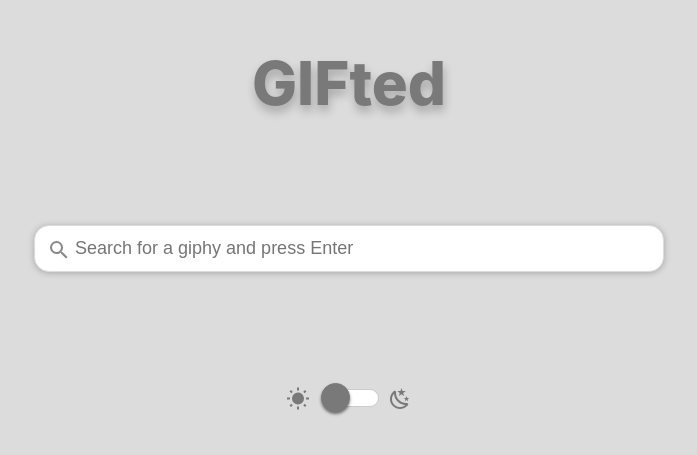
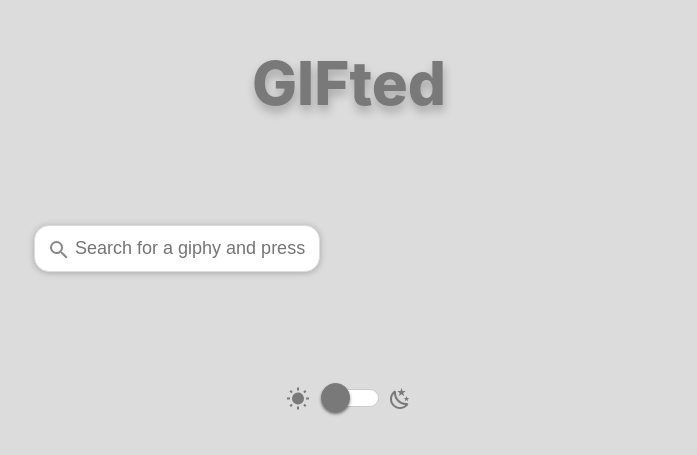
Before and after one commit to umangg21/gifted-search, a React (Create React App) app: page / in a window 1280 px wide. Shown: the part 175-630 px from the top of the page, without its empty margins (291-988 px from the left). Built offline with nearby package versions, Linux system fonts and the light colour scheme.

Commit message:
Fix for Mozila

```diff
--- a/src/components/common/Toggle.jsx
+++ b/src/components/common/Toggle.jsx
@@ -1,15 +1,19 @@
 import React from 'react'
 
-const Toggle = (props) => <div onClick={(e) => {
+const Toggle = (props) => {
+    return (
+        <div onClick={(e) => {
             if (e.target.nodeName === "SPAN")
                 props.onToggle(!props.isChecked)
-}} {...props}>
+        }}>
             <label htmlFor="togglebox" className="switch-toggle">
                 <input id="togglebox" type="checkbox" checked={props.isChecked}
                 />
                 <span className={`slider-toggle round-toggle`} />
             </label>
         </div>
+    )
+}
 
 
 export default React.memo(Toggle);
--- a/src/style/_searchInput.scss
+++ b/src/style/_searchInput.scss
@@ -3,7 +3,7 @@
 }
 
 .searchBox {
-  box-shadow: 0 1px 6px 0 rgba(32, 33, 36, .28);
+  box-shadow: 0 1px 6px 0 rgba(32, 33, 36, 0.28);
   position: relative;
   border: 1px solid #dcdcdc;
   border-radius: 15px;
@@ -11,7 +11,8 @@
   color: #222222;
   font-size: 18px;
   padding: 12px 12px 12px 40px;
-  width: -webkit-fill-available;
+  width: fill-available;
+  width: -moz-available;
   font-weight: 500;
 
   &:focus {
```
Also changed, not shown: public/manifest.json. Lines whose indentation alone changed are shown as unchanged.
